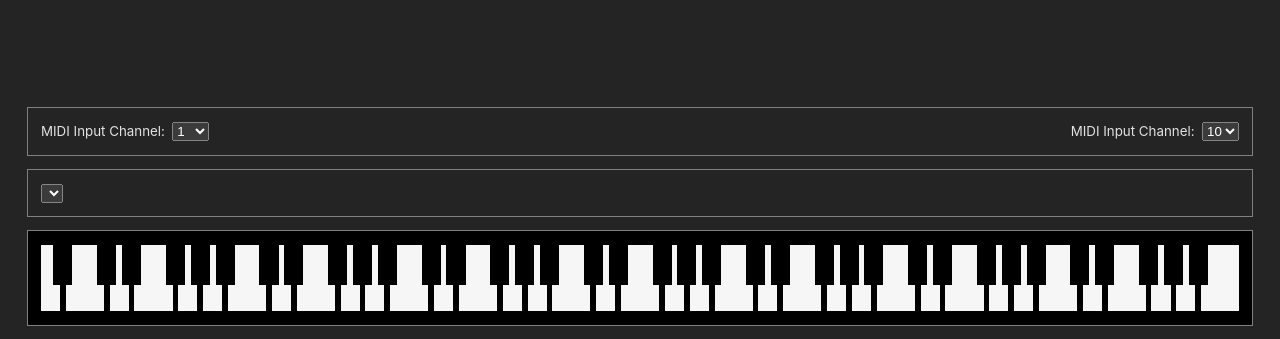
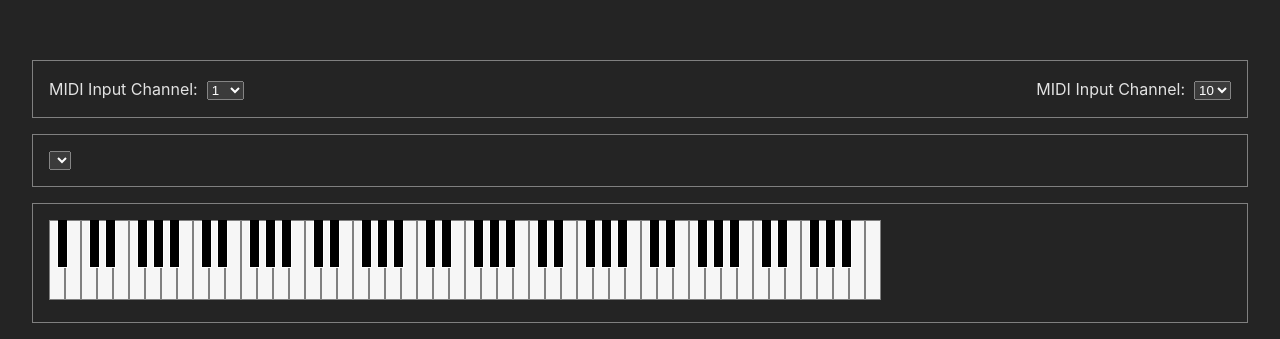
Before and after one commit to leegee/webapp-midi-feathered, a React (Vite) app: page / in a window 1280 px wide. Shown: the part 461-800 px from the top of the page. Built offline with nearby package versions, Linux system fonts and the light colour scheme.

Commit message:
Cleaner kb

```diff
--- a/src/components/Piano.module.css
+++ b/src/components/Piano.module.css
@@ -1,43 +1,34 @@
-/* Piano.module.css */
-
 :root {
-    font-size: 10pt;
     --key-width: 1rem;
     --key-white-height: 5rem;
     --key-black-height: 3rem;
+    --black-key-width-scale: 0.7;
 }
 
-.piano-keyboard {
-    display: flex;
-    background: black;
-    align-items: flex-start;
-    justify-content: space-between;
-    flex-direction: row;
-    flex-wrap: nowrap;
-}
 
 .piano-key {
     cursor: not-allowed;
     position: relative;
     flex: 1;
     display: inline-block;
-    border: grey;
-    background: #f6f6f6;
+    border: 1px solid grey;
+    background-color: #f6f6f6;
     width: var(--key-width);
     height: var(--key-white-height);
     z-index: 1;
 }
 
 .piano-key-highlighted {
-    background: orange;
+    background-color: orange;
 }
 
 .piano-key-black {
+    position: absolute;
     z-index: 2;
     background-color: black;
-    border-color: white;
+    border: 1px solid white;
     border-top-color: black;
-    width: calc(var(--key-width) * 0.7);
+    width: calc(var(--key-width) * var(--black-key-width-scale));
     height: var(--key-black-height);
     margin-left: calc(var(--key-width) / -2);
     margin-right: calc(var(--key-width) / -2);
```
